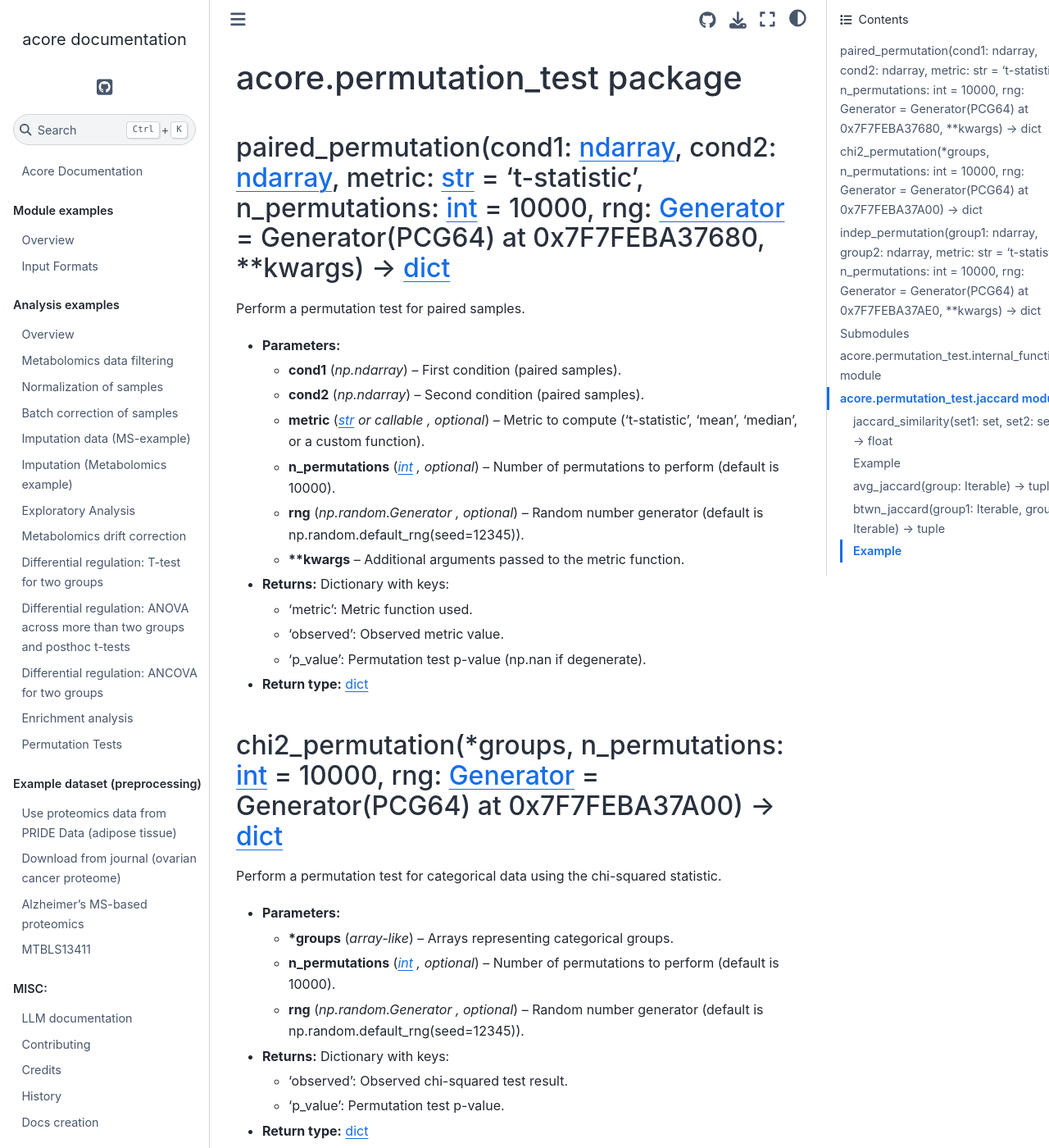
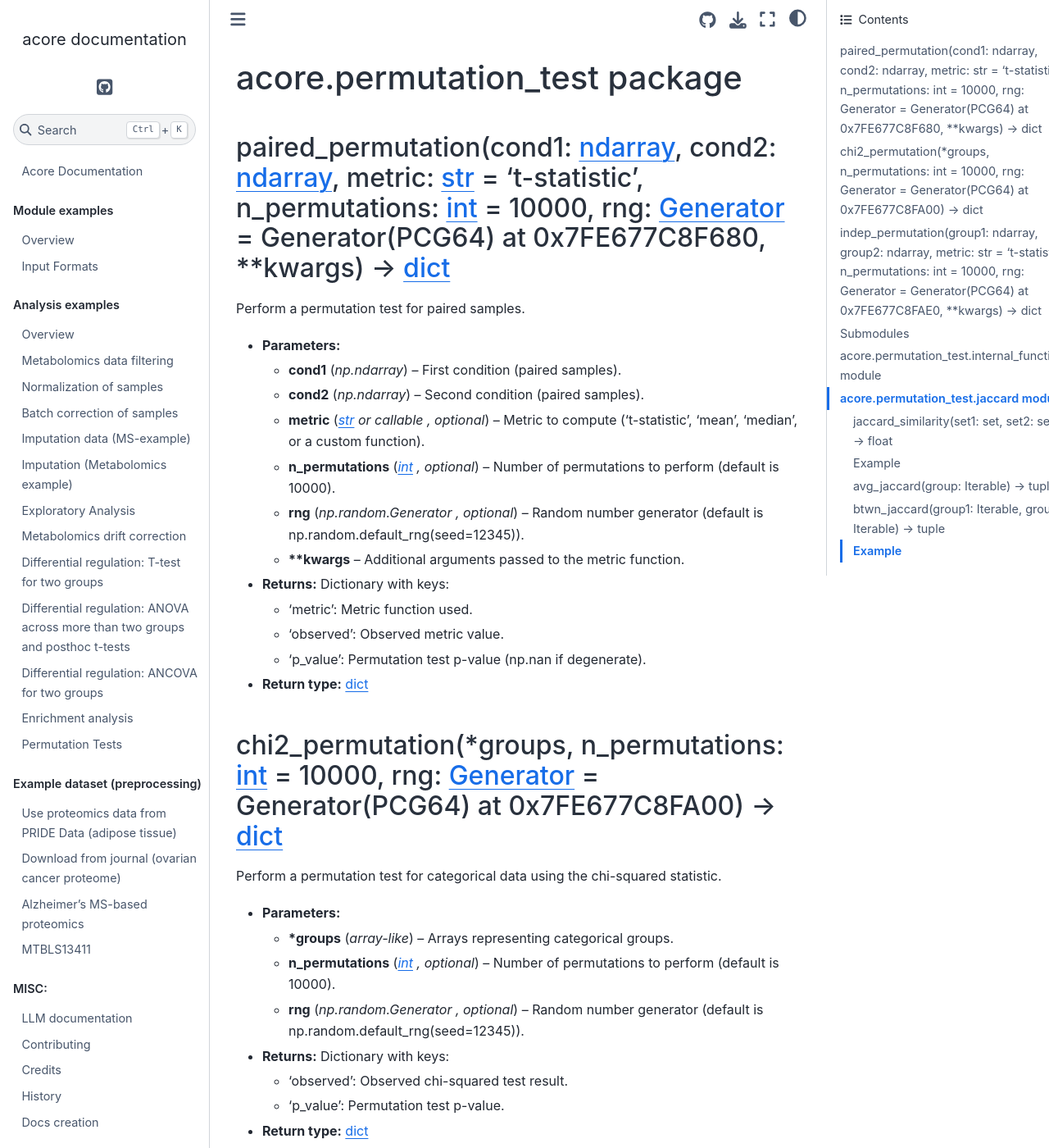
Before and after one commit to Multiomics-Analytics-Group/acore, a Sphinx documentation site: the page built from docs/markdown_ref/acore.permutation_test.md, in a window 1280 px wide and 1400 px high. Shown: the whole window at 82% size. Built offline with Sphinx 7.4.7 and the Sphinx Book theme 1.1.4, drawn with Linux system fonts in a browser that asks for light colours; pages that are not in the unit, such as notebooks, are missing from menus; a script that is not in the unit is left out; some of the changed text lies outside the part shown.

Commit message:
docs: update markdown reference

```diff
--- a/docs/markdown_ref/acore.permutation_test.md
+++ b/docs/markdown_ref/acore.permutation_test.md
@@ -1,6 +1,6 @@
 # acore.permutation_test package
 
-### paired_permutation(cond1: [ndarray](https://numpy.org/doc/stable/reference/generated/numpy.ndarray.html#numpy.ndarray), cond2: [ndarray](https://numpy.org/doc/stable/reference/generated/numpy.ndarray.html#numpy.ndarray), metric: [str](https://docs.python.org/3/library/stdtypes.html#str) = 't-statistic', n_permutations: [int](https://docs.python.org/3/library/functions.html#int) = 10000, rng: [Generator](https://numpy.org/doc/stable/reference/random/generator.html#numpy.random.Generator) = Generator(PCG64) at 0x7F7FEBA37680, \*\*kwargs) → [dict](https://docs.python.org/3/library/stdtypes.html#dict)
+### paired_permutation(cond1: [ndarray](https://numpy.org/doc/stable/reference/generated/numpy.ndarray.html#numpy.ndarray), cond2: [ndarray](https://numpy.org/doc/stable/reference/generated/numpy.ndarray.html#numpy.ndarray), metric: [str](https://docs.python.org/3/library/stdtypes.html#str) = 't-statistic', n_permutations: [int](https://docs.python.org/3/library/functions.html#int) = 10000, rng: [Generator](https://numpy.org/doc/stable/reference/random/generator.html#numpy.random.Generator) = Generator(PCG64) at 0x7FE677C8F680, \*\*kwargs) → [dict](https://docs.python.org/3/library/stdtypes.html#dict)
 
 Perform a permutation test for paired samples.
 
@@ -19,7 +19,7 @@ Perform a permutation test for paired samples.
 * **Return type:**
   [dict](https://docs.python.org/3/library/stdtypes.html#dict)
 
-### chi2_permutation(\*groups, n_permutations: [int](https://docs.python.org/3/library/functions.html#int) = 10000, rng: [Generator](https://numpy.org/doc/stable/reference/random/generator.html#numpy.random.Generator) = Generator(PCG64) at 0x7F7FEBA37A00) → [dict](https://docs.python.org/3/library/stdtypes.html#dict)
+### chi2_permutation(\*groups, n_permutations: [int](https://docs.python.org/3/library/functions.html#int) = 10000, rng: [Generator](https://numpy.org/doc/stable/reference/random/generator.html#numpy.random.Generator) = Generator(PCG64) at 0x7FE677C8FA00) → [dict](https://docs.python.org/3/library/stdtypes.html#dict)
 
 Perform a permutation test for categorical data using the chi-squared statistic.
 
@@ -34,7 +34,7 @@ Perform a permutation test for categorical data using the chi-squared statistic.
 * **Return type:**
   [dict](https://docs.python.org/3/library/stdtypes.html#dict)
 
-### indep_permutation(group1: [ndarray](https://numpy.org/doc/stable/reference/generated/numpy.ndarray.html#numpy.ndarray), group2: [ndarray](https://numpy.org/doc/stable/reference/generated/numpy.ndarray.html#numpy.ndarray), metric: [str](https://docs.python.org/3/library/stdtypes.html#str) = 't-statistic', n_permutations: [int](https://docs.python.org/3/library/functions.html#int) = 10000, rng: [Generator](https://numpy.org/doc/stable/reference/random/generator.html#numpy.random.Generator) = Generator(PCG64) at 0x7F7FEBA37AE0, \*\*kwargs) → [dict](https://docs.python.org/3/library/stdtypes.html#dict)
+### indep_permutation(group1: [ndarray](https://numpy.org/doc/stable/reference/generated/numpy.ndarray.html#numpy.ndarray), group2: [ndarray](https://numpy.org/doc/stable/reference/generated/numpy.ndarray.html#numpy.ndarray), metric: [str](https://docs.python.org/3/library/stdtypes.html#str) = 't-statistic', n_permutations: [int](https://docs.python.org/3/library/functions.html#int) = 10000, rng: [Generator](https://numpy.org/doc/stable/reference/random/generator.html#numpy.random.Generator) = Generator(PCG64) at 0x7FE677C8FAE0, \*\*kwargs) → [dict](https://docs.python.org/3/library/stdtypes.html#dict)
 
 Perform a permutation test for independent samples.
 
```
